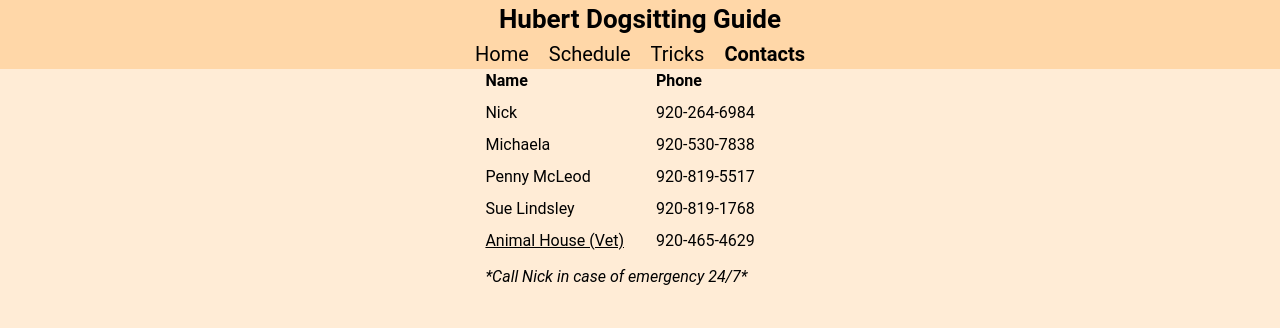
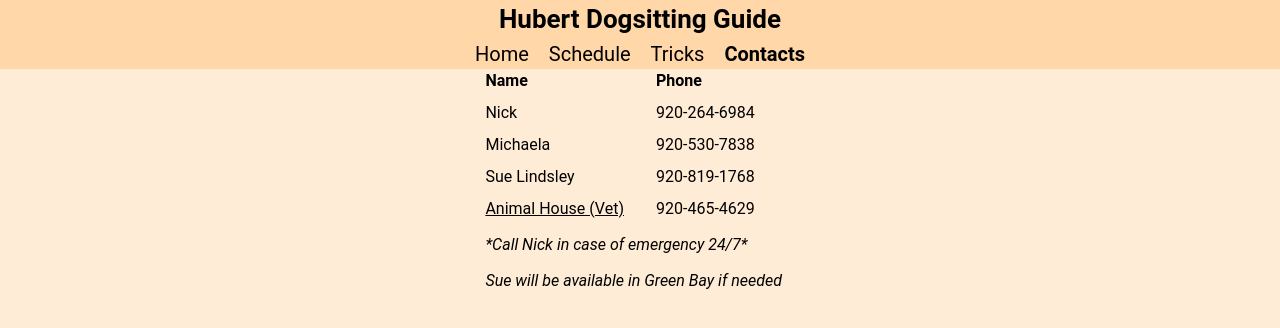
Before and after one commit to nicklindsley/hubert-dogsitting, a SvelteKit app: page /contacts in a window 1280 px wide. Shown: the top 328 px of the page. Built offline with nearby package versions, Linux system fonts and the light colour scheme.

Commit message:
Edit contacts

```diff
--- a/src/routes/contacts/+page.svelte
+++ b/src/routes/contacts/+page.svelte
@@ -5,7 +5,7 @@
 	const contacts: Contact[] = [
 		{ name: "Nick", phone: "920-264-6984" },
 		{ name: "Michaela", phone: "920-530-7838" },
-		{ name: "Penny McLeod", phone: "920-819-5517" },
+		// { name: "Penny McLeod", phone: "920-819-5517" },
 		{ name: "Sue Lindsley", phone: "920-819-1768" },
 		{
 			name: "Animal House (Vet)",
@@ -30,4 +30,5 @@
 		{/each}
 	</div>
 	<p class="mt-3 italic">*Call Nick in case of emergency 24/7*</p>
+	<p class="mt-3 italic">Sue will be available in Green Bay if needed</p>
 </div>
```
